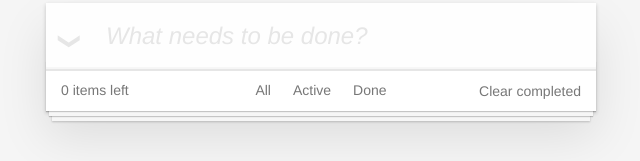
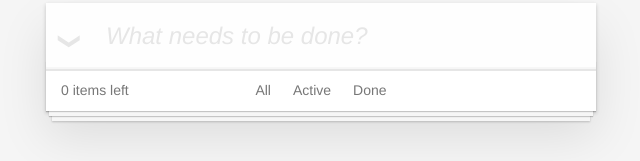
Before and after one commit to AlinaRay/todo-app-react, a React (Create React App) app: page / in a window 1280 px wide. Shown: the part 127-288 px from the top of the page, without its empty margins (319-959 px from the left). Built offline with nearby package versions, Linux system fonts and the light colour scheme.

Commit message:
fixed clear-completed button, removed form

```diff
--- a/src/App.js
+++ b/src/App.js
@@ -28,7 +28,6 @@ export default class App extends React.Component {
             return;
         }
         this.setState(({todoData}) => {
-                console.log(todoData);
                 let arrTodoData = [...todoData, this.createTodoItem(newTodo)];
                 return {todoData: arrTodoData}
             }
@@ -56,7 +55,6 @@ export default class App extends React.Component {
                 el.done = this.flag;
             });
             this.flag = !this.flag;
-            // console.log("check all");
             return {
                 todoData: elements,
             };
@@ -71,7 +69,6 @@ export default class App extends React.Component {
         });
     };
     deleteItem = (id) => {
-        console.log("APP on delete {}", id);
         this.setState(({todoData}) => {
             const index = this.findElement(todoData, id);
             const newArr = [
@@ -100,9 +97,10 @@ export default class App extends React.Component {
     onFilterChange = (filter) => {
         this.setState({filter});
     };
-
+    showDone = () => {
+        return this.state.todoData.some(el => el.done);
+    };
     render() {
-        // console.log("app render");
         const {filter} = this.state;
         const visibleItems = this.filter(this.state.todoData, filter);
         return (
@@ -116,6 +114,7 @@ export default class App extends React.Component {
                 <Footer filter={filter}
                         onFilterChange={this.onFilterChange}
                         deleteAll={this.deleteAll}
+                        done={this.showDone()}
                         size={this.showActive()}/>
             </div>
         );
--- a/src/components/Footer.js
+++ b/src/components/Footer.js
@@ -9,6 +9,18 @@ export default class Footer extends React.Component {
     render() {
         const {onFilterChange} = this.props;
         let index = 0;
+        let done = this.props.done;
+        let clearCompleted;
+        if(done){
+             clearCompleted = (
+                <button
+                    className="clear-completed"
+                    onClick={() => this.props.deleteAll()}>
+                    Clear completed
+                </button>)
+        } else {
+            clearCompleted = null;
+        }
         const buttons = this.buttons.map(({name, label}) => {
             return (
                 <li key={++index}>
@@ -31,11 +43,7 @@ export default class Footer extends React.Component {
                 <ul className="filters">
                     {buttons}
                 </ul>
-                <button
-                    className="clear-completed"
-                    onClick={() => this.props.deleteAll()}>
-                    Clear completed
-                </button>
+                {clearCompleted}
             </footer>
         )
     }
--- a/src/components/Header.js
+++ b/src/components/Header.js
@@ -15,25 +15,27 @@ export default class Header extends React.Component{
     };
     onSubmit = (e) => {
         e.preventDefault();
-        console.log(this.state.text);
-
         this.props.addItem(this.state.text);
         this.setState({
             text: ''
         })
-    }
+    };
+    onKey = (e) => {
+        if (e.key === 'Enter') {
+            this.onSubmit(e);
+        }
+    };
     render () {
         return (
             <header className="header">
                 <h1>Todo app</h1>
-                <form onSubmit={this.onSubmit}>
                     <input
                         className="new-todo"
                         onChange={ this.onChange}
                         value={this.state.text}
                         type="text"
+                        onKeyDown={this.onKey}
                         placeholder="What needs to be done?"/>
-                </form>
             </header>
         )
     }
```
